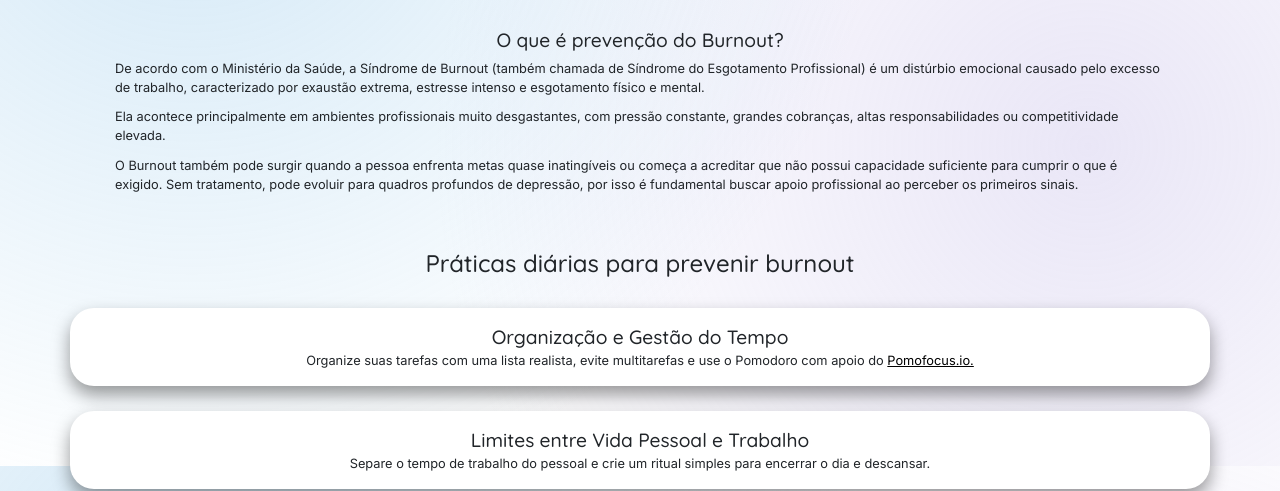
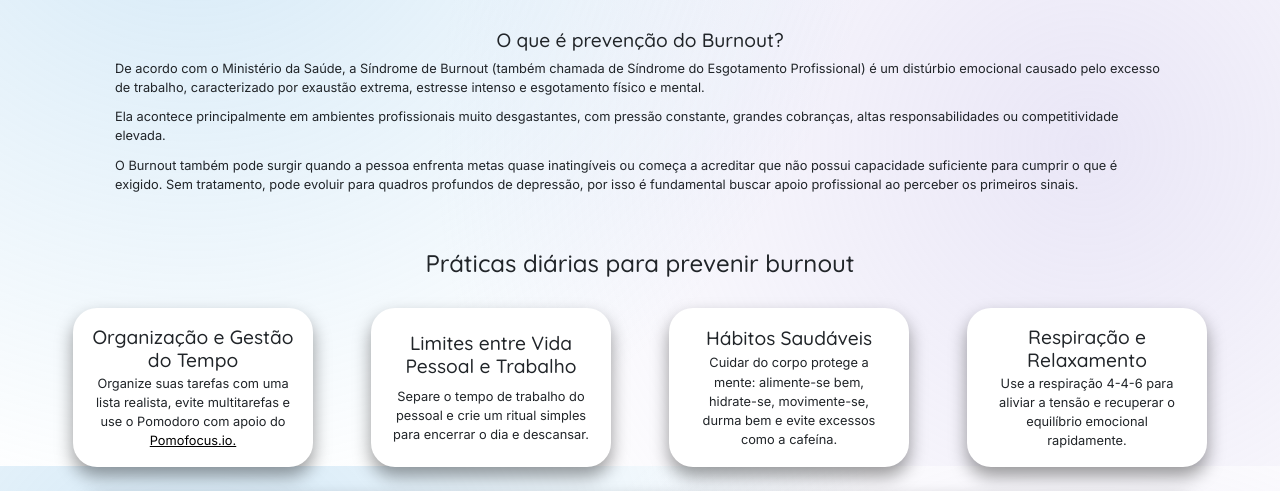
Before and after one commit to LuisFernando1625R/GlobalSolution1, a plain HTML site: page recomendacao.html in a window 1280 px wide. Shown: the part 334-825 px from the top of the page. Drawn offline with nearby package versions, Linux system fonts and the light colour scheme.

Commit message:
edita @media de 950px

```diff
--- a/public/css/recomendacao.css
+++ b/public/css/recomendacao.css
@@ -204,15 +204,8 @@ h3,
     }
 }
 
-@media screen and (max-width: 1280px) {
-    .card-indicacao,
-    #card-separado {
-        width: 95%;
-    }
-}
-
-@media screen and (max-width: 900px) {
-    .card-recomendacao-por-nivel {
+@media screen and (max-width: 950px) {
+    .card-indicacao,.card-recomendacao-por-nivel {
         flex-direction: column;
         width: 95%;
     }
```
